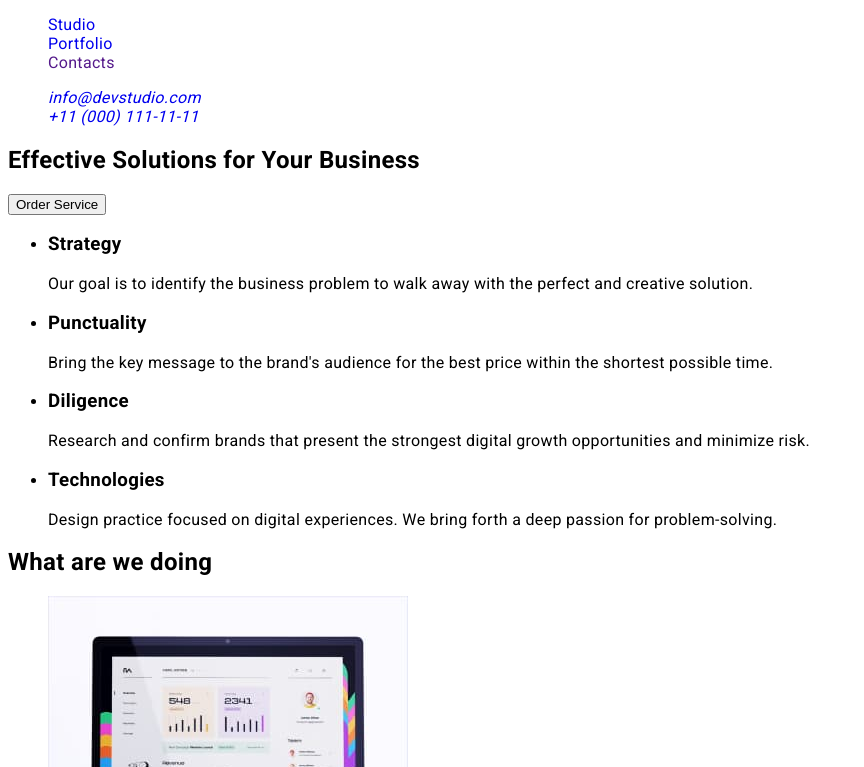
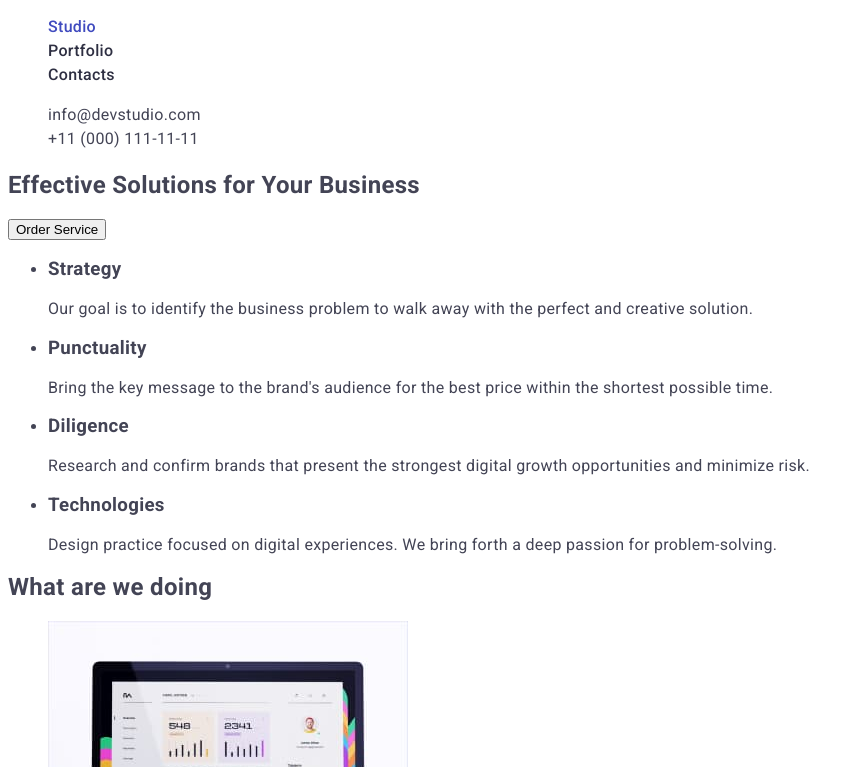
Before and after one commit to groguls/goit-markup-hw-02, a plain HTML site: page index.html in a window 1280 px wide. Shown: the part 33-800 px from the top of the page, without its empty margins (0-864 px from the left). Drawn offline with Linux system fonts and the light colour scheme.

Commit message:
header styles

```diff
--- a/css/styles.css
+++ b/css/styles.css
@@ -7,13 +7,15 @@
   --lightslate-subtle-color: #8e8f99;
   --cornflower-accent-color: #e7e9fc;
   --cloud-light-color: #f4f4fd;
-  --navyblue-modal-color: #2e2f42;
-  --grey-hero-color: #2e2f42;
+  --navyblue-modal-color: rgba(46, 47, 66, 0.4);
+  --grey-hero-color: rgba(46, 47, 66, 0.7);
 }
 
 body {
   font-family: "Roboto", sans-serif;
   letter-spacing: 0.02em;
+  color: var(--slate-text-color);
+  background-color: #fff;
 }
 
 .hidden-title {
@@ -43,11 +45,40 @@ body {
   color: var(--iris-brand-color);
 }
 
-/* .nav-list {
+.nav-list {
+  font-weight: 500;
+  font-size: 16px;
+  line-height: 1.5;
 }
-.list-item {
+
+.nav-list .link {
+  color: var(--navyblue-dark-color);
 }
-.address-list {
+
+.nav-list .link:hover,
+.nav-list .link:focus {
+  color: var(--ocean-pressed-color);
 }
+
+.nav-list .link.active {
+  color: var(--ocean-pressed-color);
+}
+
+/* .address-list {
+
+} */
+
 .address-link {
-} */
+  font-style: normal;
+  /* font-weight: 400;
+  font-size: 16px; */
+  line-height: 1.5;
+  color: var(--slate-text-color);
+}
+
+.address-link:hover,
+.address-link:focus {
+  color: var(--ocean-pressed-color);
+}
+
+/* Hero section  */
--- a/index.html
+++ b/index.html
@@ -22,23 +22,23 @@
           ><span class="logo-element">Web</span>Studio</a
         >
         <ul class="list nav-list">
-          <li class="list-item">
-            <a class="link" href="/index.html">Studio</a>
+          <li>
+            <a class="link active" href="/index.html">Studio</a>
           </li>
-          <li class="list-item">
+          <li>
             <a class="link" href="./portfolio.html">Portfolio</a>
           </li>
-          <li class="list-item"><a class="link" href="">Contacts</a></li>
+          <li><a class="link" href="">Contacts</a></li>
         </ul>
       </nav>
       <address>
         <ul class="list address-list">
-          <li class="list-item">
+          <li>
             <a class="link address-link" href="mailto:info@devstudio.com"
               >info@devstudio.com</a
             >
           </li>
-          <li class="list-item">
+          <li>
             <a class="link address-link" href="tel:+110001111111"
               >+11 (000) 111-11-11</a
             >
```
